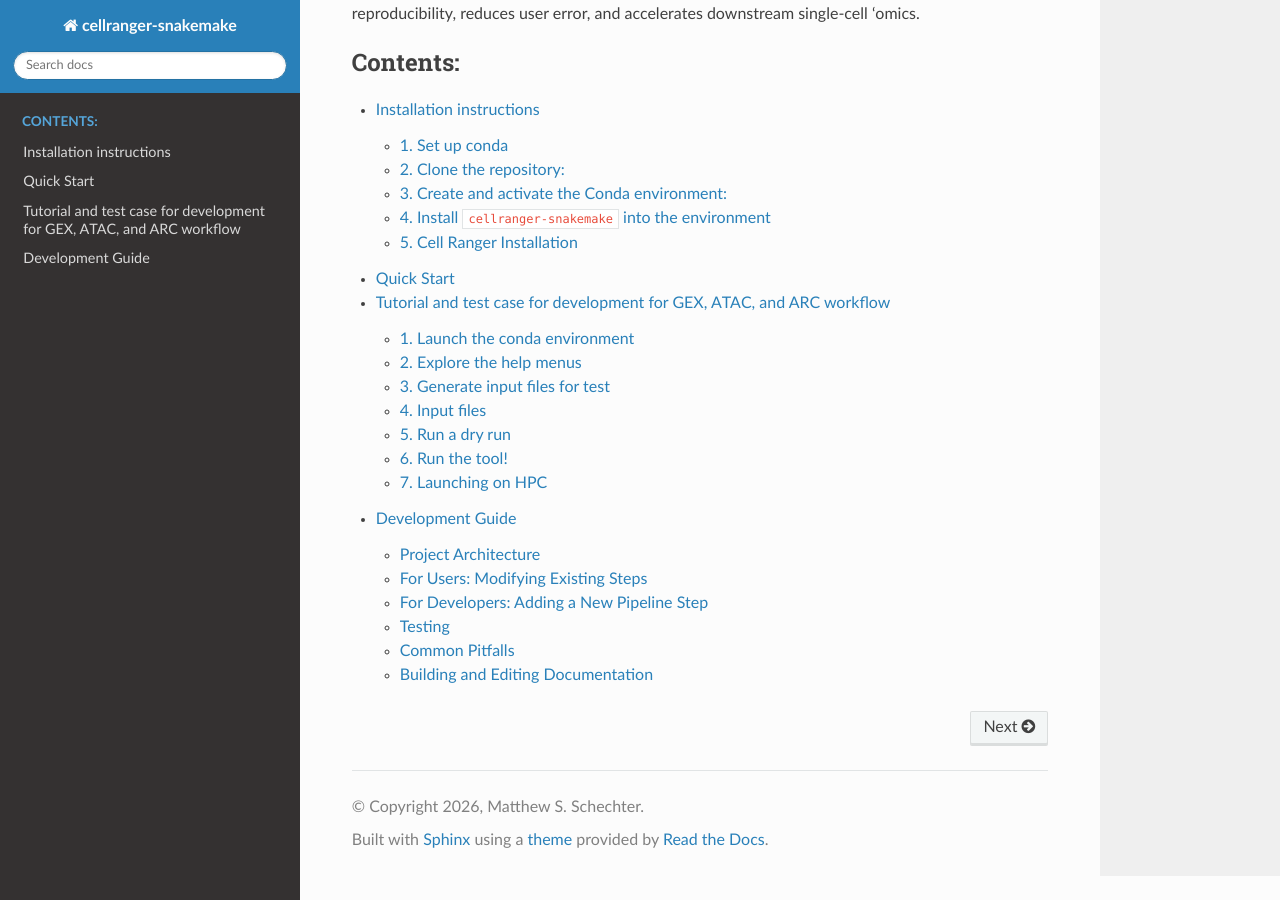
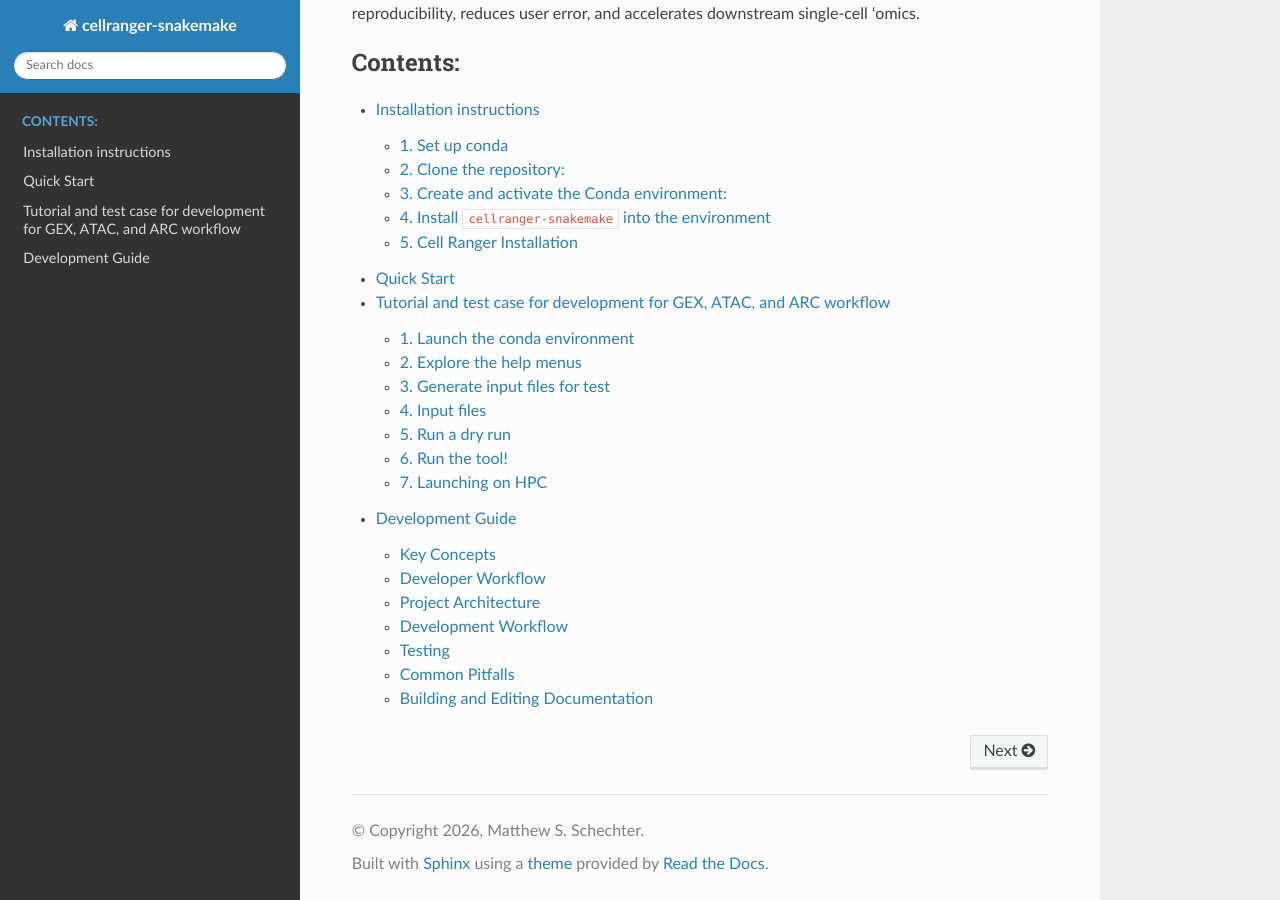
Before and after one commit to mschecht/cellranger-snakemake, a Sphinx documentation site: the page built from docs/source/index.md, in a window 1280 px wide and 900 px high, scrolled down 609 px. Built offline with Sphinx 7.4.7 and the Read the Docs theme 3.1.0, drawn with Linux system fonts in a browser that asks for light colours; some of the changed lines change nothing that is shown.

Commit message:
improve dev guide

````diff
--- a/docs/source/development.md
+++ b/docs/source/development.md
@@ -1,6 +1,23 @@
 # Development Guide
 
-This guide covers two audiences: **users** who want to modify existing workflow parameters, and **developers** who want to add entirely new pipeline steps or rules.
+This guide walks you through contributing to the cellranger-snakemake pipeline. Whether you're adding a new analysis method or an entirely new pipeline step, this document provides the workflow, patterns, and testing strategies you need.
+
+## Key Concepts
+
+**Step**: A preprocessing stage in single-cell analysis, such as demultiplexing, doublet detection, or cell type annotation. Each step has its own Snakemake rule file (`workflows/rules/<step>.smk`) and Pydantic schema (`schemas/<step>.py`).
+
+**Method**: A software tool that implements a step. For example, the demultiplexing step supports two methods: `vireo` and `demuxalot`. Adding a new method means integrating another tool into an existing step.
+
+## Developer Workflow
+
+Follow these steps when making changes:
+
+1. **Orient** - Understand the [project architecture](#project-architecture) and how the pipeline resolves what to run
+2. **Develop** - Choose your task: [add a method](#adding-a-method-to-an-existing-step) or [add a step](#adding-a-new-pipeline-step)
+3. **Test** - Validate with [DAG checks](#dag-validation) and [integration tests](#integration-tests)
+4. **Document** - Update [documentation](#building-and-editing-documentation) as needed
+
+---
 
 ## Project Architecture
 
@@ -31,7 +48,6 @@
 ├── 00_TEST_DATA_GEX/               # Test configs and library lists
 └── ...
 docs/source/                        # Read the Docs documentation (this file)
-docs/source/development.md          # Dev documentation (this file)
 ```
 
 ### How the pipeline resolves what to run
@@ -46,46 +62,70 @@
 
 ---
 
-## For Users: Modifying Existing Steps
+## Development Workflow
 
-### Changing parameters for an existing method
+### Quick Reference Checklists
 
-All parameters are defined in the YAML config. To see what's available:
+**Adding a method to an existing step** (e.g., a new demultiplexing tool):
 
-```bash
-# Show all parameters for a specific method
-snakemake-run-cellranger show-params
+1. Add method config schema in `schemas/<step>.py` with `tool_meta`
+2. Register the method in the parent config class
+3. Add the rule in `workflows/rules/<step>.smk`
+4. Add target generation in `workflows/scripts/build_targets.py`
+5. Add to config generator in `config_generator.py`
+6. [Test](#testing)
+7. [Document](#building-and-editing-documentation)
 
-# Generate a default config with all options
-snakemake-run-cellranger init-config --get-default-config
-```
+**Adding a new pipeline step** (e.g., cell type annotation):
 
-Edit the generated YAML and validate:
+1. Create the Pydantic schema in `schemas/<new_step>.py`
+2. Register the output directory in `config_validator.py`
+3. Register the step in `parse_config.py`
+4. Add target generation in `build_targets.py`
+5. Create the rule file in `workflows/rules/<new_step>.smk`
+6. Include the rule file in `main.smk`
+7. Create a dummy rule and test the DAG
+8. Implement the rule
+9. Add to config generator
+10. [Write tests](#testing)
+11. [Document](#building-and-editing-documentation)
 
-```bash
-snakemake-run-cellranger validate-config --config-file your_config.yaml
-```
+---
 
-### Adding a new method to an existing step
+### Adding a Method to an Existing Step
 
-For example, adding a new demultiplexing method called `souporcell` alongside the existing `vireo` and `demuxalot`:
+This example shows how [Vireo](https://github.com/single-cell-genetics/vireo) was added alongside demuxalot for demultiplexing. Use this as a template for adding new methods.
 
-1. **Add method config schema** in `cellranger_snakemake/schemas/demultiplexing.py`:
+#### Step 1: Add method config schema
+
+In `cellranger_snakemake/schemas/demultiplexing.py`:
 
 ```python
 from typing import ClassVar
 from .base import ToolMeta
 
-class SouporcellConfig(BaseModel):
-    """Souporcell demultiplexing parameters."""
+class CellSNPConfig(BaseModel):
+    """cellsnp-lite parameters for SNP calling."""
+
+    vcf: str = Field(description="Path to VCF reference file with known variants")
+    threads: int = Field(default=4, ge=1, description="Number of threads for cellsnp-lite")
+    min_maf: float = Field(default=0.0, ge=0.0, le=1.0, description="Minimum minor allele frequency")
+    min_count: int = Field(default=1, ge=0, description="Minimum UMI count")
+
+    class Config:
+        extra = "forbid"
+
+
+class VireoConfig(BaseModel):
+    """Vireo demultiplexing parameters (requires cellsnp-lite preprocessing)."""
 
     tool_meta: ClassVar[ToolMeta] = ToolMeta(
-        package="souporcell",
-        url="https://github.com/wheaton5/souporcell",
+        package="vireoSNP",
+        url="https://github.com/single-cell-genetics/vireo",
     )
 
-    num_clusters: int = Field(description="Expected number of clusters/donors")
-    # ... additional params
+    cellsnp: CellSNPConfig = Field(description="cellsnp-lite configuration for SNP calling")
+    donors: int = Field(description="Number of donors to demultiplex")
 
     class Config:
         extra = "forbid"
@@ -95,108 +135,141 @@
 
 ```python
 tool_meta: ClassVar[ToolMeta] = ToolMeta(
-    package="cellranger",
-    url="https://www.10xgenomics.com/support/software/cell-ranger/latest",
+    package="vireo",
+    url="https://github.com/single-cell-genetics/vireo/releases/tag/v0.2.3",
     shell_version_cmd="cellranger --version",
 )
 ```
 
-2. **Register the method** in the parent config class in the same file:
+#### Step 2: Register the method in the parent config class
 
 ```python
 class DemultiplexingConfig(BaseStepConfig):
-    method: Literal["demuxalot", "vireo", "souporcell"] = Field(...)
+    method: Literal["demuxalot", "vireo"] = Field(...)
 
-    souporcell: Optional[SouporcellConfig] = None  # Add this
+    vireo: Optional[VireoConfig] = None  # Add this
 
     @model_validator(mode='after')
     def validate_method_params(self):
         method_configs = {
             "demuxalot": self.demuxalot,
-            "vireo": self.vireo,
-            "souporcell": self.souporcell,  # Add this
+            "vireo": self.vireo,  # Add this
         }
         # ... rest stays the same
 ```
 
-3. **Add the rule** in `cellranger_snakemake/workflows/rules/demultiplexing.smk`:
+#### Step 3: Add the rule
+
+In `cellranger_snakemake/workflows/rules/demultiplexing.smk`:
 
 ```python
-if config.get("demultiplexing") and DEMUX_METHOD == "souporcell":
-    # Method-specific config only
-    SOUPORCELL_CONFIG = DEMUX_CONFIG.get("souporcell", {})
-    # ...
+if config.get("demultiplexing") and DEMUX_METHOD == "vireo":
 
-    rule souporcell:
+    # Parse vireo config
+    VIREO_CONFIG = DEMUX_CONFIG.get("vireo", {})
+    CELLSNP_CONFIG = VIREO_CONFIG.get("cellsnp", {})
+    VIREO_DONORS = VIREO_CONFIG.get("donors")
+
+    # cellsnp-lite parameters
+    CELLSNP_VCF = CELLSNP_CONFIG.get("vcf")
+    CELLSNP_THREADS = CELLSNP_CONFIG.get("threads", 4)
+
+    rule cellsnp_lite:
+        """Run cellsnp-lite for SNP calling from BAM."""
         input:
-            # Use shared GEX_COUNT_DIR for BAM/barcodes
+            gex_done = os.path.join(config.get("output_dir", "output"), "00_LOGS", "{batch}_{capture}_gex_count.done"),
             bam = os.path.join(GEX_COUNT_DIR, "{batch}_{capture}", "outs", "possorted_genome_bam.bam"),
             barcodes = os.path.join(GEX_COUNT_DIR, "{batch}_{capture}", "outs", "filtered_feature_bc_matrix", "barcodes.tsv.gz")
         output:
-            # .done file MUST match the pattern in build_targets.py
-            done = touch(os.path.join(config.get("output_dir", "output"), "00_LOGS", "souporcell_output_{batch}_{capture}.done"))
+            base_vcf = os.path.join(DEMUX_OUTPUT_DIR, "cellsnp_output_{batch}_{capture}", "cellSNP.base.vcf.gz"),
+            done = touch(os.path.join(config.get("output_dir", "output"), "00_LOGS", "cellsnp_output_{batch}_{capture}.done"))
+        # ...
+
+    rule vireo:
+        """Run Vireo for donor deconvolution using cellsnp-lite output."""
+        input:
+            cellsnp_done = rules.cellsnp_lite.output.done
+        output:
+            donor_ids = os.path.join(DEMUX_OUTPUT_DIR, "vireo_output_{batch}_{capture}", "donor_ids.tsv"),
+            done = touch(os.path.join(OUTPUT_DIRS["logs_dir"], "vireo_output_{batch}_{capture}.done"))
         # ...
 ```
 
-4. **Add target generation** in `cellranger_snakemake/workflows/scripts/build_targets.py`:
+**Key conventions:**
+- The `.done` filename pattern **must** match what `build_targets.py` generates: `{method}_output_{batch}_{capture}.done`
+- `.done` files always go in `{output_dir}/00_LOGS/`
+- Use `touch()` for `.done` outputs
+- Shared variables (output dirs, GEX count dir) go in the top-level `if config.get(...)` block
+- Method-specific config goes in the method-level `if` block
+
+#### Step 4: Add target generation
+
+In `cellranger_snakemake/workflows/scripts/build_targets.py`:
 
 ```python
-if method == "souporcell":
+if method == "vireo":
     for batch in batches:
         for capture in captures:
-            outputs.append(os.path.join(logs_dir, f"souporcell_output_{batch}_{capture}.done"))
+            outputs.append(os.path.join(logs_dir, f"vireo_output_{batch}_{capture}.done"))
 ```
 
-5. **Add to config generator** in `cellranger_snakemake/config_generator.py` so `init-config` can produce the new method's parameters interactively.
+#### Step 5: Add to config generator
 
-6. **Test** (see [Testing](#testing) below).
+Update `cellranger_snakemake/config_generator.py` so `init-config` can produce the new method's parameters interactively.
+
+#### Step 6: Test
+
+See [Testing](#testing) below.
 
 ---
 
-## For Developers: Adding a New Pipeline Step
+### Adding a New Pipeline Step
 
-This is the complete checklist for adding a new step (e.g., `ambient_rna_removal`). Follow these in order.
+This example shows how cell type annotation was added as a pipeline step. Use this as a template for adding new steps.
 
-### Step 1: Create the Pydantic schema
+#### Step 1: Create the Pydantic schema
 
-Create `cellranger_snakemake/schemas/ambient_rna.py`:
+Create `cellranger_snakemake/schemas/annotation.py`:
 
 ```python
-"""Ambient RNA removal configuration schemas."""
+"""Cell type annotation configuration schemas."""
 
 from typing import ClassVar, Literal, Optional
-from pydantic import BaseModel, Field
+from pydantic import BaseModel, Field, model_validator
 from .base import BaseStepConfig, ToolMeta
 
 
-class CellBenderConfig(BaseModel):
-    """CellBender ambient RNA removal parameters."""
+class CelltypistConfig(BaseModel):
+    """Celltypist annotation parameters."""
 
     tool_meta: ClassVar[ToolMeta] = ToolMeta(
-        package="cellbender",
-        url="https://github.com/broadinstitute/CellBender",
+        package="celltypist",
+        url="https://github.com/Teichlab/celltypist",
     )
 
-    epochs: int = Field(default=150, description="Number of training epochs")
-    fpr: float = Field(default=0.01, description="False positive rate")
+    model: str = Field(description="Path to celltypist model file or model name")
+    majority_voting: bool = Field(default=False, description="Use majority voting")
 
     class Config:
         extra = "forbid"
 
 
-class AmbientRNAConfig(BaseStepConfig):
-    """Ambient RNA removal step configuration."""
+class CelltypeAnnotationConfig(BaseStepConfig):
+    """Cell type annotation step configuration."""
 
-    method: Literal["cellbender"] = Field(description="Method to use")
-    cellbender: Optional[CellBenderConfig] = None
+    method: Literal["celltypist", "azimuth", "singler", "sctype"] = Field(
+        description="Cell type annotation method to use"
+    )
+    celltypist: Optional[CelltypistConfig] = None
+    # ... other method configs ...
 
     @model_validator(mode='after')
     def validate_method_params(self):
-        # Same validation pattern as other steps
+        # Validate that the selected method has its config block
         ...
 ```
 
-### Step 2: Register the output directory
+#### Step 2: Register the output directory
 
 In `cellranger_snakemake/config_validator.py`, add to `PIPELINE_DIRECTORIES`:
 
@@ -204,41 +277,41 @@
 PIPELINE_DIRECTORIES = [
     ("logs", "00_LOGS"),
     # ... existing entries ...
-    ("ambient_rna", "06_AMBIENT_RNA"),  # Add new entry
+    ("celltype_annotation", "05_CELLTYPE_ANNOTATION"),
 ]
 ```
 
-### Step 3: Register the step in parse_config.py
+#### Step 3: Register the step in parse_config.py
 
 In `cellranger_snakemake/workflows/scripts/parse_config.py`, add the step name to the `get_enabled_steps` list:
 
 ```python
 for step in ["cellranger_gex", "cellranger_atac", "cellranger_arc",
-             "demultiplexing", "doublet_detection", "celltype_annotation",
-             "ambient_rna_removal"]:  # Add here
+             "demultiplexing", "doublet_detection", "celltype_annotation"]:
 ```
 
-### Step 4: Add target generation in build_targets.py
+#### Step 4: Add target generation in build_targets.py
 
 In `cellranger_snakemake/workflows/scripts/build_targets.py`:
 
 1. Add a call in `build_all_targets()`:
 
 ```python
-if "ambient_rna_removal" in enabled_steps:
-    targets.extend(get_ambient_rna_outputs(config))
+if "celltype_annotation" in enabled_steps:
+    targets.extend(get_annotation_outputs(config))
 ```
 
 2. Add the target function:
 
 ```python
-def get_ambient_rna_outputs(config):
-    if not config.get("ambient_rna_removal"):
+def get_annotation_outputs(config):
+    if not config.get("celltype_annotation"):
         return []
 
     output_dirs = parse_output_directories(config)
     logs_dir = output_dirs["logs_dir"]
-    method = config["ambient_rna_removal"]["method"]
+    annot_config = config["celltype_annotation"]
+    method = annot_config["method"]
 
     outputs = []
     if config.get("cellranger_gex"):
@@ -253,12 +326,12 @@
     return outputs
 ```
 
-### Step 5: Create the rule file
+#### Step 5: Create the rule file
 
-Create `cellranger_snakemake/workflows/rules/ambient_rna.smk`. Follow the existing pattern:
+Create `cellranger_snakemake/workflows/rules/celltype_annotation.smk`:
 
 ```python
-"""Ambient RNA removal workflow rules."""
+"""Cell type annotation workflow rules."""
 
 import os
 import sys
@@ -266,66 +339,50 @@
 
 sys.path.insert(0, str(Path(workflow.basedir).parent / "utils"))
 from custom_logger import custom_logger
-from cellranger_snakemake.config_validator import parse_output_directories
 
-if config.get("ambient_rna_removal"):
-    AMBIENT_CONFIG = config["ambient_rna_removal"]
-    AMBIENT_METHOD = AMBIENT_CONFIG["method"]
+if config.get("celltype_annotation"):
+    ANNOT_CONFIG = config["celltype_annotation"]
+    ANNOT_METHOD = ANNOT_CONFIG["method"]
 
-    # Shared setup
-    OUTPUT_DIRS = parse_output_directories(config)
-    AMBIENT_OUTPUT_DIR = OUTPUT_DIRS["ambient_rna_dir"]
-
-    if config.get("cellranger_gex"):
-        GEX_COUNT_DIR = os.path.join(config.get("output_dir", "output"), "01_CELLRANGERGEX_COUNT")
-
-    custom_logger.info(f"Ambient RNA removal: Using {AMBIENT_METHOD} method")
+    custom_logger.info(f"Cell Type Annotation: Using {ANNOT_METHOD} method")
 
 # ============================================================================
-# CELLBENDER
+# CELLTYPIST
 # ============================================================================
 
-if config.get("ambient_rna_removal") and AMBIENT_METHOD == "cellbender":
+if config.get("celltype_annotation") and ANNOT_METHOD == "celltypist":
 
-    CELLBENDER_CONFIG = AMBIENT_CONFIG.get("cellbender", {})
-    # ... method-specific params ...
-
-    rule cellbender:
-        """Run CellBender for ambient RNA removal."""
+    rule celltypist:
+        """Run Celltypist for cell type annotation."""
         input:
-            gex_done = os.path.join(config.get("output_dir", "output"), "00_LOGS", "{batch}_{capture}_gex_count.done"),
-            raw_h5 = os.path.join(GEX_COUNT_DIR, "{batch}_{capture}", "outs", "raw_feature_bc_matrix.h5")
+            h5 = "{sample}/outs/filtered_feature_bc_matrix.h5"
         output:
-            filtered = os.path.join(AMBIENT_OUTPUT_DIR, "{batch}_{capture}", "cellbender_filtered.h5"),
-            done = touch(os.path.join(config.get("output_dir", "output"), "00_LOGS", "cellbender_output_{batch}_{capture}.done"))
-        # ...
+            predictions = "{sample}/celltypist/predicted_labels.csv",
+            done = touch("{sample}/celltypist/{sample}_celltypist.done")
+        params:
+            model = ANNOT_CONFIG.get("celltypist", {}).get("model", "Immune_All_Low.pkl")
+        script:
+            "../scripts/run_celltypist.py"
 ```
 
-**Key conventions:**
-- The `.done` filename pattern **must** match what `build_targets.py` generates: `{method}_output_{batch}_{capture}.done`
-- `.done` files always go in `{output_dir}/00_LOGS/`
-- Use `touch()` for `.done` outputs
-- Shared variables (output dirs, GEX count dir) go in the top-level `if config.get(...)` block
-- Method-specific config goes in the method-level `if` block
-
-### Step 6: Include the rule file in main.smk
+#### Step 6: Include the rule file in main.smk
 
 In `cellranger_snakemake/workflows/main.smk`:
 
 ```python
-if "ambient_rna_removal" in ENABLED_STEPS:
-    include: "rules/ambient_rna.smk"
+if "celltype_annotation" in ENABLED_STEPS:
+    include: "rules/celltype_annotation.smk"
 ```
 
-### Step 7: Create a dummy rule and test the DAG
+#### Step 7: Create a dummy rule and test the DAG
 
 Before implementing the actual tool logic, write a dummy `shell` block:
 
 ```python
 shell:
     """
-    echo "Placeholder for cellbender"
-    touch {output.filtered}
+    echo "Placeholder for celltypist"
+    touch {output.predictions}
     """
 ```
 
@@ -342,19 +399,19 @@
 - `rule all` connects to your new rule's `.done` output
 - No `MissingInputException` errors
 
-### Step 8: Implement the rule
+#### Step 8: Implement the rule
 
 Replace the dummy shell with the actual tool invocation. Use either `shell:` for command-line tools or `run:` for Python-based tools.
 
-### Step 9: Add to config generator
+#### Step 9: Add to config generator
 
 Update `cellranger_snakemake/config_generator.py` so that `snakemake-run-cellranger init-config` can interactively generate config for the new step.
 
-### Step 10: Write tests
+#### Step 10: Write tests
 
 See [Testing](#testing) below.
 
-### Step 11: Document
+#### Step 11: Document
 
 Update this file and the tutorial if the new step is relevant to the standard user workflow.
 
@@ -362,9 +419,11 @@
 
 ## Testing
 
-### DAG validation (quick smoke test)
+Validate your changes before merging.
 
-Always verify the DAG before running anything. This catches target/output mismatches without executing any rules:
+### DAG validation
+
+Always verify the DAG first. This catches target/output mismatches without executing any rules:
 
 ```bash
 # Dry run - checks all inputs/outputs resolve
@@ -376,154 +435,20 @@
 
 ### Integration tests
 
-Integration tests run the full pipeline on test data. Use the automated script or run manually:
+Integration tests run the full pipeline on test data:
 
 ```bash
-# Run all integration tests
+# Run integration tests
 bash tests/test.sh
 
 # Or run a specific workflow manually
 snakemake-run-cellranger run --config-file tests/00_TEST_DATA_GEX/test_config_gex.yaml --cores 1
 ```
 
-### Unit tests with pytest
-
-Unit tests validate individual Python components (schemas, config parsing, target generation) without running Snakemake. Tests live in `tests/` and use pytest.
-
-#### Config validation tests
-
-Test that your Pydantic schema accepts valid config and rejects invalid config:
-
-```python
-# tests/test_schemas.py
-import pytest
-from cellranger_snakemake.schemas.demultiplexing import (
-    DemultiplexingConfig,
-    DemuxalotConfig,
-)
-from pydantic import ValidationError
-
-
-def test_valid_demuxalot_config():
-    """Valid demuxalot config should pass validation."""
-    config = DemultiplexingConfig(
-        enabled=True,
-        method="demuxalot",
-        demuxalot=DemuxalotConfig(
-            vcf="/path/to/file.vcf.gz",
-            genome_names="/path/to/names.txt",
-            refine=True,
-        ),
-    )
-    assert config.method == "demuxalot"
-    assert config.demuxalot.refine is True
-
-
-def test_missing_method_params():
-    """Selecting a method without providing its config block should fail."""
-    with pytest.raises(ValidationError):
-        DemultiplexingConfig(
-            enabled=True,
-            method="demuxalot",
-            # Missing demuxalot config block
-        )
-
-
-def test_extra_fields_rejected():
-    """Unknown parameters should be rejected."""
-    with pytest.raises(ValidationError):
-        DemuxalotConfig(
-            vcf="/path/to/file.vcf.gz",
-            genome_names="/path/to/names.txt",
-            refine=True,
-            unknown_param="bad",
-        )
-```
-
-#### Target generation tests
-
-Test that `build_targets.py` produces the correct `.done` file paths:
-
-```python
-# tests/test_build_targets.py
-import pytest
-from cellranger_snakemake.workflows.scripts.build_targets import get_demux_outputs
-from unittest.mock import patch
-import pandas as pd
-
-
-@pytest.fixture
-def base_config(tmp_path):
-    """Create a minimal config with a libraries file."""
-    libraries = tmp_path / "libraries.tsv"
-    libraries.write_text("batch\tcapture\tsample\tfastqs\n1\tL001\tS1\t/fastqs\n1\tL002\tS2\t/fastqs\n")
-    return {
-        "output_dir": str(tmp_path / "output"),
-        "cellranger_gex": {
-            "enabled": True,
-            "libraries": str(libraries),
-            "reference": "/ref",
-        },
-    }
-
-
-def test_demuxalot_targets(base_config):
-    """Demuxalot should produce one .done per batch-capture combo."""
-    base_config["demultiplexing"] = {"enabled": True, "method": "demuxalot"}
-    outputs = get_demux_outputs(base_config)
-    assert len(outputs) == 2
-    assert any("demuxalot_output_1_L001.done" in o for o in outputs)
-    assert any("demuxalot_output_1_L002.done" in o for o in outputs)
-
-
-def test_vireo_targets(base_config):
-    """Vireo should produce one .done per batch-capture combo."""
-    base_config["demultiplexing"] = {"enabled": True, "method": "vireo"}
-    outputs = get_demux_outputs(base_config)
-    assert len(outputs) == 2
-    assert any("vireo_output_1_L001.done" in o for o in outputs)
-
-
-def test_disabled_demux_returns_empty():
-    """Disabled demultiplexing should return no targets."""
-    assert get_demux_outputs({}) == []
-```
-
-#### Config validator tests
-
-```python
-# tests/test_config_validator.py
-from cellranger_snakemake.config_validator import parse_output_directories
-
-
-def test_output_directories_contain_all_steps():
-    """All pipeline steps should have a directory mapping."""
-    config = {"output_dir": "test_output"}
-    dirs = parse_output_directories(config)
-    assert "logs_dir" in dirs
-    assert "demultiplexing_dir" in dirs
-    assert dirs["logs_dir"] == "test_output/00_LOGS"
-```
-
-#### Running unit tests
-
-```bash
-# Run all unit tests
-pytest tests/ -v
-
-# Run a specific test file
-pytest tests/test_schemas.py -v
-
-# Run with coverage
-pytest tests/ --cov=cellranger_snakemake --cov-report=term-missing
-```
-
 ### Test checklist for a new step
 
 When adding a new step, verify all of the following before merging:
 
-- [ ] **Schema validation**: `pytest tests/test_schemas.py` passes
-- [ ] **Target generation**: `pytest tests/test_build_targets.py` passes
 - [ ] **Config validation**: `snakemake-run-cellranger validate-config --config-file your_config.yaml` succeeds
 - [ ] **Dry run**: `snakemake-run-cellranger run --config-file ... --cores 1 --dry-run` shows your rule
 - [ ] **DAG**: Your rule appears with correct dependencies in the DAG visualization
@@ -547,7 +472,7 @@
 
 ## Building and Editing Documentation
 
-This project uses [Sphinx](https://www.sphinx-doc.org/) with MyST-Parser for markdown support and is deployed on [Read the docs](https://about.readthedocs.com/). Documentation rendered documentation is hosted on here: https://cellranger-snakemake.readthedocs.io/.
+This project uses [Sphinx](https://www.sphinx-doc.org/) with MyST-Parser for markdown support and is deployed on [Read the Docs](https://about.readthedocs.com/). Documentation is hosted at: https://cellranger-snakemake.readthedocs.io/
 
 ### Documentation structure
 
@@ -566,7 +491,7 @@
 
 ### Building docs locally
 
-This is how you can render the documentation locally on your web browser:
+Render the documentation locally in your web browser:
 
 ```bash
 cd docs
@@ -580,7 +505,7 @@
 
 Then open http://localhost:8000 in your browser.
 
-If you are using VS Code on a remote sesions, it is super conventient to render the docs in the IDE itself!
+If you are using VS Code on a remote session, you can render the docs in the IDE itself.
 
 ### Live reload during editing
 
@@ -591,9 +516,21 @@
 sphinx-autobuild source build/html --port 8000
 ```
 
-This watches `source/` for changes, rebuilds automatically, and refreshes your browser (EXTREMELY CONVENTIENT).
+This watches `source/` for changes, rebuilds automatically, and refreshes your browser.
 
 ### Adding a new page
 
 1. Create a new `.md` file in `docs/source/`
 2. Add it to the `toctree` in `docs/source/index.md`:
+
+```markdown
+```{toctree}
+:maxdepth: 2
+:caption: Contents
+
+installation
+quickstart
+tutorial
+your-new-page
+development
+```
````
